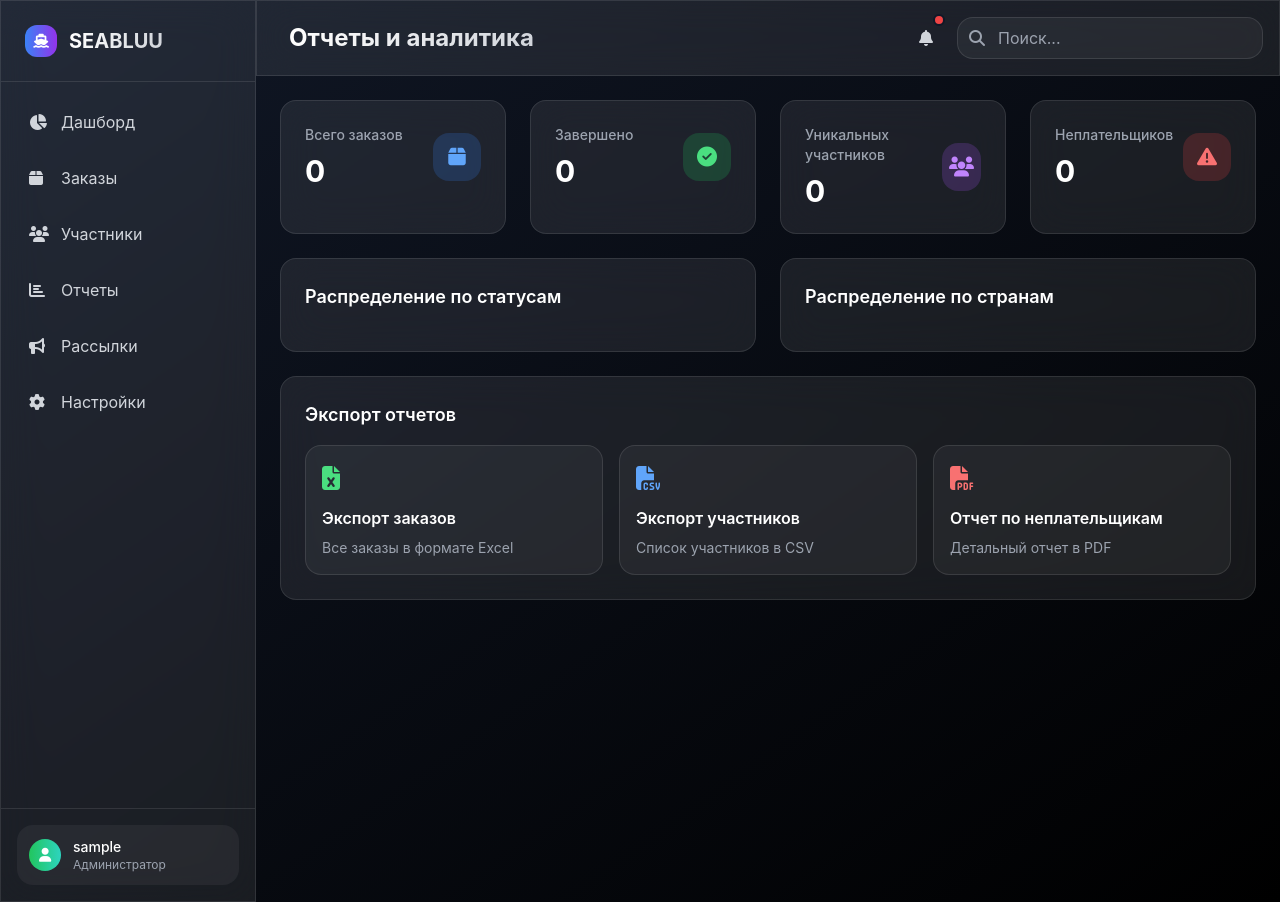
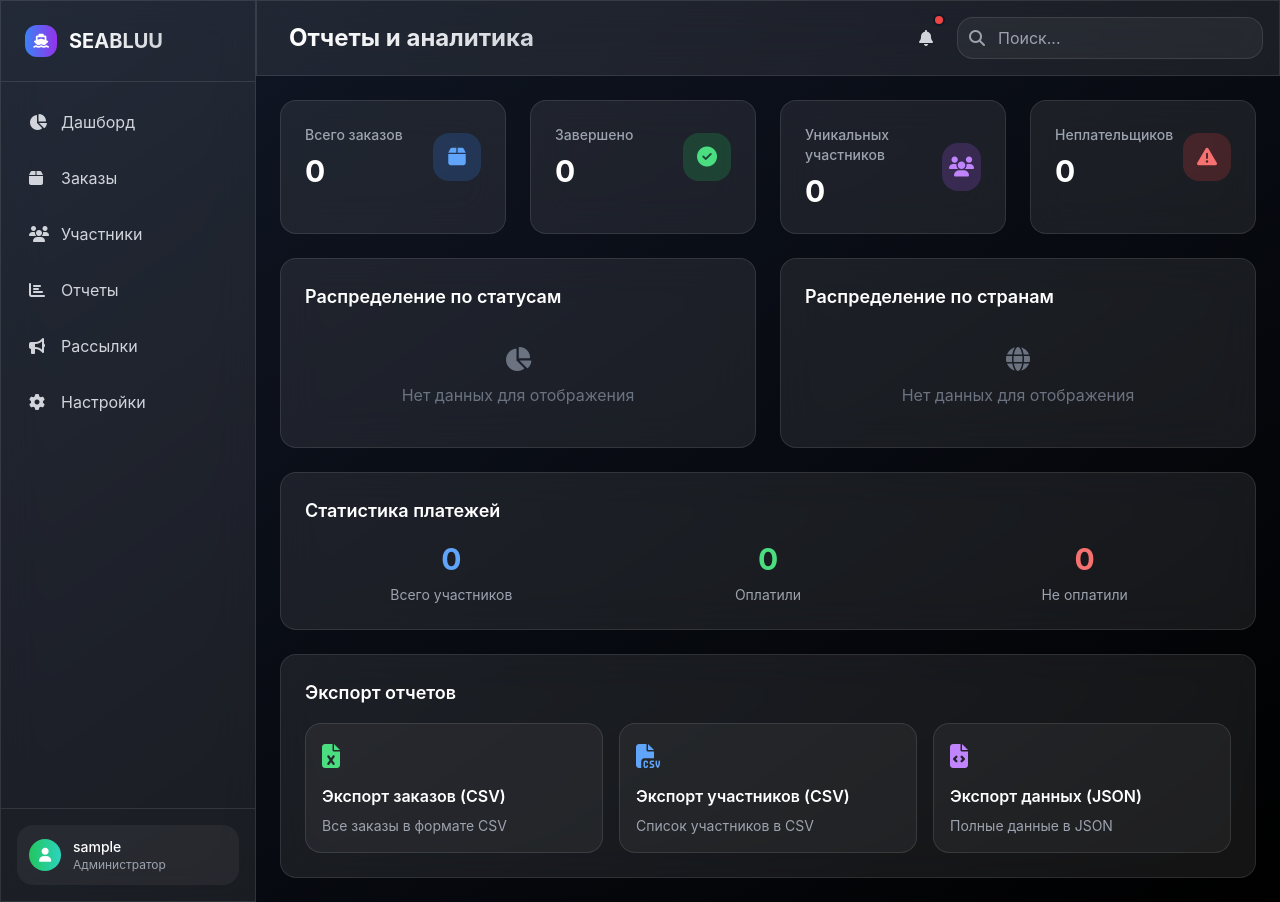
Before and after one commit to mizucxre/sb_test, a FastAPI app: template app/templates/reports.html in a window 1280 px wide. Run offline with FastAPI, Linux system fonts and the light colour scheme; the template is opened without the code that fills it: most values are stand-ins (such as "Sample title", 1, 10 or a date in 2020); some libraries are stand-ins or nearby versions.

Commit message:
Update reports.html

```diff
--- a/app/templates/reports.html
+++ b/app/templates/reports.html
@@ -46,7 +46,7 @@
             <div class="flex items-center justify-between">
                 <div>
                     <p class="text-gray-400 text-sm font-medium">Неплательщиков</p>
-                    <p class="text-3xl font-bold mt-2" x-text="stats.unpaid_count || 0"></p>
+                    <p class="text-3xl font-bold mt-2" x-text="stats.payment_stats?.unpaid || 0"></p>
                 </div>
                 <div class="w-12 h-12 bg-red-500/20 rounded-2xl flex items-center justify-center">
                     <i class="fas fa-exclamation-triangle text-red-400 text-xl"></i>
@@ -72,6 +72,10 @@
                         </div>
                     </div>
                 </template>
+                <div x-show="statusStats.length === 0" class="text-center py-4 text-gray-500">
+                    <i class="fas fa-chart-pie text-2xl mb-2"></i>
+                    <p>Нет данных для отображения</p>
+                </div>
             </div>
         </div>
 
@@ -90,6 +94,29 @@
                         </div>
                     </div>
                 </template>
+                <div x-show="countryStats.length === 0" class="text-center py-4 text-gray-500">
+                    <i class="fas fa-globe text-2xl mb-2"></i>
+                    <p>Нет данных для отображения</p>
+                </div>
+            </div>
+        </div>
+    </div>
+
+    <!-- Payment Stats -->
+    <div class="glass-effect rounded-2xl p-6">
+        <h3 class="text-lg font-semibold mb-4">Статистика платежей</h3>
+        <div class="grid grid-cols-1 md:grid-cols-3 gap-6">
+            <div class="text-center">
+                <div class="text-3xl font-bold text-blue-400" x-text="stats.payment_stats?.total || 0"></div>
+                <div class="text-gray-400 text-sm mt-2">Всего участников</div>
+            </div>
+            <div class="text-center">
+                <div class="text-3xl font-bold text-green-400" x-text="stats.payment_stats?.paid || 0"></div>
+                <div class="text-gray-400 text-sm mt-2">Оплатили</div>
+            </div>
+            <div class="text-center">
+                <div class="text-3xl font-bold text-red-400" x-text="stats.payment_stats?.unpaid || 0"></div>
+                <div class="text-gray-400 text-sm mt-2">Не оплатили</div>
             </div>
         </div>
     </div>
@@ -98,22 +125,22 @@
     <div class="glass-effect rounded-2xl p-6">
         <h3 class="text-lg font-semibold mb-4">Экспорт отчетов</h3>
         <div class="grid grid-cols-1 md:grid-cols-3 gap-4">
-            <button @click="exportReport('orders')" class="p-4 rounded-2xl bg-white/5 hover:bg-white/10 border border-white/10 hover:border-white/20 transition-all duration-200 text-left group">
+            <button @click="exportReport('orders', 'csv')" class="p-4 rounded-2xl bg-white/5 hover:bg-white/10 border border-white/10 hover:border-white/20 transition-all duration-200 text-left group">
                 <i class="fas fa-file-excel text-green-400 text-2xl mb-3 group-hover:scale-110 transition-transform duration-200"></i>
-                <h4 class="font-semibold mb-2">Экспорт заказов</h4>
-                <p class="text-gray-400 text-sm">Все заказы в формате Excel</p>
+                <h4 class="font-semibold mb-2">Экспорт заказов (CSV)</h4>
+                <p class="text-gray-400 text-sm">Все заказы в формате CSV</p>
             </button>
 
-            <button @click="exportReport('participants')" class="p-4 rounded-2xl bg-white/5 hover:bg-white/10 border border-white/10 hover:border-white/20 transition-all duration-200 text-left group">
+            <button @click="exportReport('participants', 'csv')" class="p-4 rounded-2xl bg-white/5 hover:bg-white/10 border border-white/10 hover:border-white/20 transition-all duration-200 text-left group">
                 <i class="fas fa-file-csv text-blue-400 text-2xl mb-3 group-hover:scale-110 transition-transform duration-200"></i>
-                <h4 class="font-semibold mb-2">Экспорт участников</h4>
+                <h4 class="font-semibold mb-2">Экспорт участников (CSV)</h4>
                 <p class="text-gray-400 text-sm">Список участников в CSV</p>
             </button>
 
-            <button @click="exportReport('unpaid')" class="p-4 rounded-2xl bg-white/5 hover:bg-white/10 border border-white/10 hover:border-white/20 transition-all duration-200 text-left group">
-                <i class="fas fa-file-pdf text-red-400 text-2xl mb-3 group-hover:scale-110 transition-transform duration-200"></i>
-                <h4 class="font-semibold mb-2">Отчет по неплательщикам</h4>
-                <p class="text-gray-400 text-sm">Детальный отчет в PDF</p>
+            <button @click="exportReport('participants', 'json')" class="p-4 rounded-2xl bg-white/5 hover:bg-white/10 border border-white/10 hover:border-white/20 transition-all duration-200 text-left group">
+                <i class="fas fa-file-code text-purple-400 text-2xl mb-3 group-hover:scale-110 transition-transform duration-200"></i>
+                <h4 class="font-semibold mb-2">Экспорт данных (JSON)</h4>
+                <p class="text-gray-400 text-sm">Полные данные в JSON</p>
             </button>
         </div>
     </div>
@@ -126,58 +153,76 @@ document.addEventListener('alpine:init', () => {
         statusStats: [],
         countryStats: [],
 
-        init() {
-            this.loadReportsData();
+        async init() {
+            await this.loadReportsData();
         },
 
         async loadReportsData() {
             try {
-                // Загрузка общей статистики
-                const statsResponse = await fetch('/admin/api/stats');
-                this.stats = await statsResponse.json();
+                // Загрузка аналитики
+                const analyticsResponse = await fetch('/admin/api/reports/analytics');
+                if (!analyticsResponse.ok) {
+                    throw new Error('Failed to load analytics');
+                }
+                const analyticsData = await analyticsResponse.json();
+                this.stats = analyticsData;
 
-                // Загрузка заказов для анализа
-                const ordersResponse = await fetch('/admin/api/orders?limit=1000');
-                const ordersData = await ordersResponse.json();
-                this.analyzeOrders(ordersData.orders || []);
+                // Преобразование данных для графиков
+                this.statusStats = Object.entries(analyticsData.status_stats || {}).map(([name, count]) => ({
+                    name,
+                    count,
+                    percentage: (count / analyticsData.total_orders * 100).toFixed(1)
+                }));
+
+                this.countryStats = Object.entries(analyticsData.country_stats || {}).map(([name, count]) => ({
+                    name: name === 'CN' ? 'Китай' : name === 'KR' ? 'Корея' : name,
+                    count,
+                    percentage: (count / analyticsData.total_orders * 100).toFixed(1)
+                }));
 
             } catch (error) {
                 console.error('Error loading reports data:', error);
+                alert('Ошибка загрузки данных отчетов');
             }
         },
 
-        analyzeOrders(orders) {
-            // Анализ по статусам
-            const statusCount = {};
-            orders.forEach(order => {
-                statusCount[order.status] = (statusCount[order.status] || 0) + 1;
-            });
+        async exportReport(type, format) {
+            try {
+                const response = await fetch(`/admin/api/reports/export/${type}?format=${format}`);
+                if (!response.ok) {
+                    throw new Error('Export failed');
+                }
 
-            this.statusStats = Object.entries(statusCount).map(([name, count]) => ({
-                name,
-                count,
-                percentage: (count / orders.length * 100).toFixed(1)
-            }));
+                const data = await response.json();
 
-            // Анализ по странам
-            const countryCount = {};
-            orders.forEach(order => {
-                countryCount[order.country] = (countryCount[order.country] || 0) + 1;
-            });
+                if (format === 'csv') {
+                    // Создаем и скачиваем CSV файл
+                    const blob = new Blob([data.content], { type: 'text/csv' });
+                    const url = window.URL.createObjectURL(blob);
+                    const a = document.createElement('a');
+                    a.href = url;
+                    a.download = data.filename;
+                    document.body.appendChild(a);
+                    a.click();
+                    document.body.removeChild(a);
+                    window.URL.revokeObjectURL(url);
+                } else {
+                    // Скачиваем JSON файл
+                    const blob = new Blob([JSON.stringify(data, null, 2)], { type: 'application/json' });
+                    const url = window.URL.createObjectURL(blob);
+                    const a = document.createElement('a');
+                    a.href = url;
+                    a.download = data.filename;
+                    document.body.appendChild(a);
+                    a.click();
+                    document.body.removeChild(a);
+                    window.URL.revokeObjectURL(url);
+                }
 
-            this.countryStats = Object.entries(countryCount).map(([name, count]) => ({
-                name: name === 'CN' ? 'Китай' : 'Корея',
-                count,
-                percentage: (count / orders.length * 100).toFixed(1)
-            }));
-        },
-
-        exportReport(type) {
-            // Логика экспорта отчетов
-            alert(`Экспорт отчета: ${type}`);
-
-            // В реальном приложении здесь будет:
-            // window.open(`/admin/api/export/${type}`, '_blank');
+            } catch (error) {
+                console.error('Error exporting report:', error);
+                alert('Ошибка при экспорте данных');
+            }
         }
     }));
 });
```
